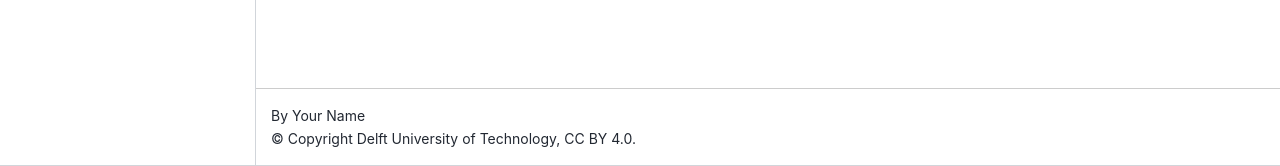
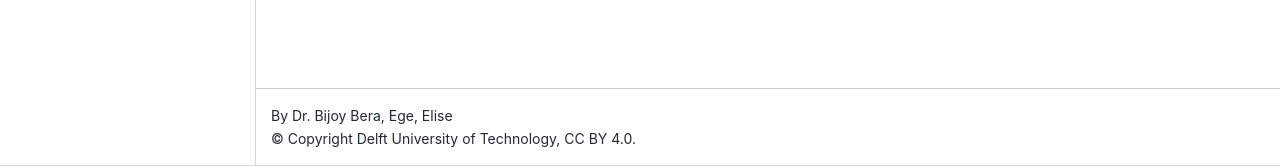
Before and after one commit to evanvoorbergen/MTP-Pre-Course, a Jupyter Book: the page built from intro.md, in a window 1280 px wide. Shown: the part 734-900 px from the top of the page. Built offline with Jupyter Book 1.0.4 settings and Sphinx 7.4.7 and the Sphinx Book theme 1.1.4, drawn with Linux system fonts in a browser that asks for light colours; comment, search, counter and statistics services are not loaded; part of the change alters nothing that is shown.

Commit message:
fix: changed book name

```diff
--- a/_config.yml
+++ b/_config.yml
@@ -3,9 +3,9 @@
 
 #######################################################################################
 # Book Settings
-title: "Template Jupyter Book"
-author: Your Name # Change this parameter
-description: This is the template book for everyone that wants to create a new Jupyter Book from scratch. # Change this parameter
+title: "Molecular Transport Phenomena Pre-Course"
+author: Dr. Bijoy Bera, Ege, Elise # Change this parameter
+description: This is the Molecular Transport Phenomena Pre-Course Book for the MSc Chemical Engineering at TU Delft. # Change this parameter
 copyright: Delft University of Technology, CC BY 4.0
 logo: content/images/tudelft.png
 exclude_patterns: [ _build, Thumbs.db, .DS_Store, "**.ipynb_checkpoints" ]
```
